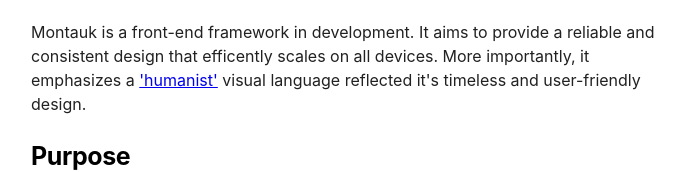
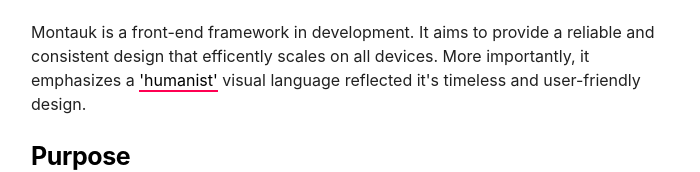
Before and after one commit to imkaiel/montauk, a plain HTML site: page index.html in a window 1280 px wide. Shown: the part 193-365 px from the top of the page, without its empty margins (288-988 px from the left). Drawn offline with Linux system fonts and the light colour scheme.

Commit message:
Update stylesheet.css

```diff
--- a/assets/css/stylesheet.css
+++ b/assets/css/stylesheet.css
@@ -22,6 +22,26 @@
     font-family: -apple-system, BlinkMacSystemFont, "Segoe UI", "Roboto", "Oxygen", "Ubuntu", "Cantarell", "Fira Sans", "Droid Sans", "Helvetica Neue", Arial, sans-serif;
     font-size: 1rem;
     line-height: 1.5;
+}
+
+a, a:visited {
+    color: #000;
+    text-decoration: none;
+    outline: 0;
+    border-bottom: 2px solid #e0e0e0;
+}
+
+a:link, a:visited, a:hover, a:active {
+    border-color: #ff0052;
+    text-decoration: none;
+    transition-property: all;
+    transition-duration: 0.2s;
+    -webkit-transition-timing-function: cubic-bezier(0.165, 0.63, 0.14, 0.82);
+    -moz-transition-timing-function: cubic-bezier(0.165, 0.63, 0.14, 0.82);
+    -ms-transition-timing-function: cubic-bezier(0.165, 0.63, 0.14, 0.82);
+    -o-transition-timing-function: cubic-bezier(0.165, 0.63, 0.14, 0.82);
+    transition-timing-function: cubic-bezier(0.165, 0.63, 0.14, 0.82);
+    -webkit-font-smoothing: antialiased;
 }
 
 h1, h2, h3, h4, h5, h6 {
```
